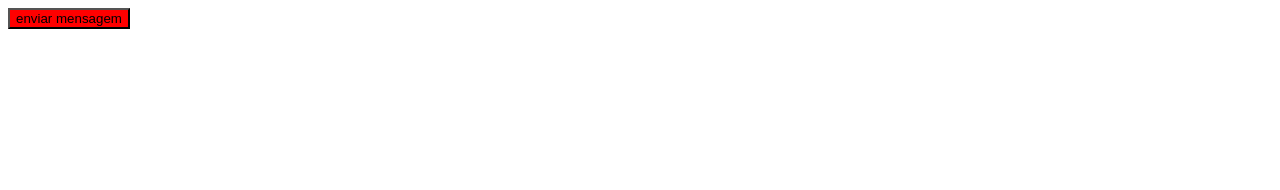
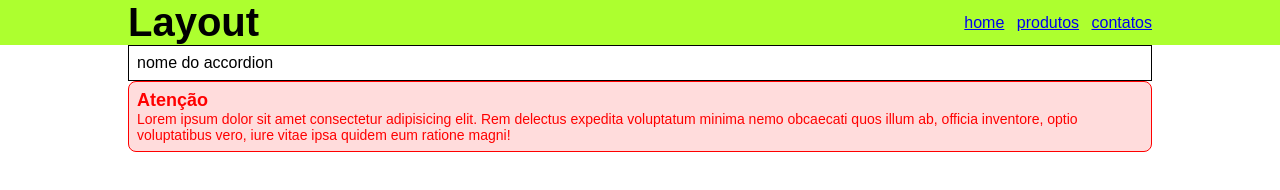
Before and after one commit to senagab/css-intermediario, a plain HTML site: page index.html in a window 1280 px wide. Drawn offline with Linux system fonts and the light colour scheme.

Commit message:
feat: boas praticas, proposta de arquitetura SMACSS, codigo modular

```diff
--- a/index.html
+++ b/index.html
@@ -4,20 +4,68 @@
     <meta charset="UTF-8">
     <meta name="viewport" content="width=device-width, initial-scale=1.0">
     <title>Especificidade</title>
+    <link rel="stylesheet" href="./smacss/base.css">
+    <link rel="stylesheet" href="./smacss/layout.css">
+    <link rel="stylesheet" href="./smacss/module.css">
+    <link rel="stylesheet" href="./smacss/tema-a.css">
+    <link rel="stylesheet" href="./smacss/tema-b.css">
 </head>
-<style>
-    /* o, o, 1 */
-    button {
-        background-color: blue;
-    }
+<body class="tema-b">
+    <div id="header">
+        <div class="container">
+            <h1 class="title">Layout</h1>
+            <nav>
+                <ul>
+                    <li>
+                        <a href="#">home</a>
+                    </li>
+                    <li>
+                        <a href="#">produtos</a>
+                    </li>
+                    <li>
+                        <a href="#">contatos</a>
+                    </li>
+                </ul>
+            </nav>
+        </div>
+    </div>
 
-    /* 0, 1, 0 */
-    .btn-sucesso {
-        background-color: green;
-    }
-</style>
-<body>
-    <!-- 1, 0, 0 -->
-    <button class="btn-sucesso" style="background-color: red;">enviar mensagem</button>
+    <div class="container">
+        <div class="accordion">
+            <header class="accordion-header">
+                nome do accordion
+            </header>
+            <p class="accordion-content">
+                conteudo
+            </p>
+        </div>
+    </div>
+
+    <footer>
+        <div class="container">
+            <div class="mensagem mensagem-is-error">
+                <h5 class="mensagem-titulo">
+                    Atenção
+                </h5>
+                <p class="mensagem-conteudo">
+                    Lorem ipsum dolor sit amet consectetur adipisicing elit. Rem delectus expedita voluptatum minima nemo obcaecati quos illum ab, officia inventore, optio voluptatibus vero, iure vitae ipsa quidem eum ratione magni!
+                </p>
+            </div>
+        </div>
+    </footer>
+
+    <script>
+        const accordions = document.querySelectorAll('.accordion-header');
+        for (let i = 0; i < accordions.length; i++) {
+            accordions[i].addEventListener('click', function (evento) {
+                evento.target.parentNode.classList.toggle('is-open')
+                // if (evento.target.parentNode.classList.contains('is-open')) {
+                //     evento.target.parentNode.classList.remove('is-open');
+                // } else {
+                //     evento.target.parentNode.classList.add('is-open');
+                // }
+            })
+        }
+    </script>
 </body>
 </html>
--- /dev/null
+++ b/smacss/base.css
@@ -0,0 +1,8 @@
+body {
+    font-family: arial, sans-serif;
+}
+
+* {
+    margin: 0;
+    padding: 0;
+}
--- /dev/null
+++ b/smacss/layout.css
@@ -0,0 +1,16 @@
+.container {
+    max-width: 1024px;
+    width: 100%;
+    margin: 0 auto;
+}
+
+#header > .container {
+    display: flex;
+    justify-content: space-between;
+    align-items: center;
+}
+
+#header li {
+    display: inline;
+    margin-left: 8px;
+}
--- /dev/null
+++ b/smacss/module.css
@@ -0,0 +1,42 @@
+.title {
+    font-size: 40px;
+}
+
+.mensagem {
+    padding: 8px;
+    border: 1px solid #333;
+    border-radius: 8px;
+}
+
+.mensagem-titulo {
+    font-size: 18px;
+}
+
+.mensagem-conteudo {
+    font-size: 14px;
+}
+
+.mensagem-is-error {
+    border-color: red;
+    background-color: rgb(255, 220, 220);
+    color: red;
+}
+
+.accordion {
+    border: 1px solid #000;
+}
+
+.accordion-header {
+    padding: 8px;
+    cursor: pointer;
+}
+
+.accordion-content {
+    padding: 8px;
+    border-top: 1px solid #eee;
+    display: none;
+}
+
+.accordion.is-open .accordion-content {
+    display: block;
+}
--- /dev/null
+++ b/smacss/tema-a.css
@@ -0,0 +1,3 @@
+.tema-a #header {
+    background-color: red;
+}
--- /dev/null
+++ b/smacss/tema-b.css
@@ -0,0 +1,3 @@
+.tema-b #header {
+    background-color: greenyellow;
+}
```
